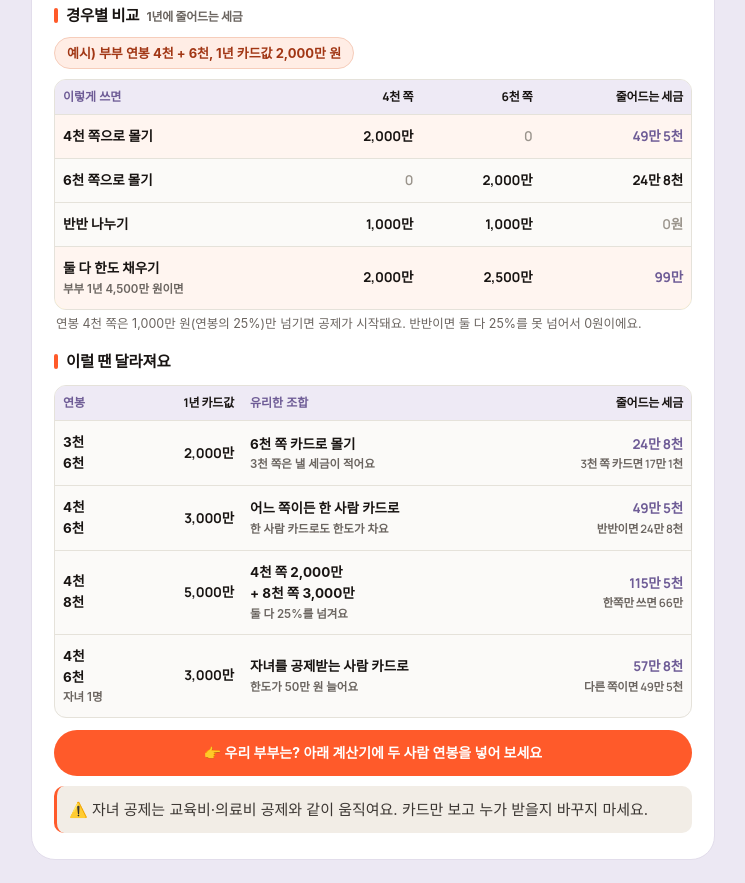
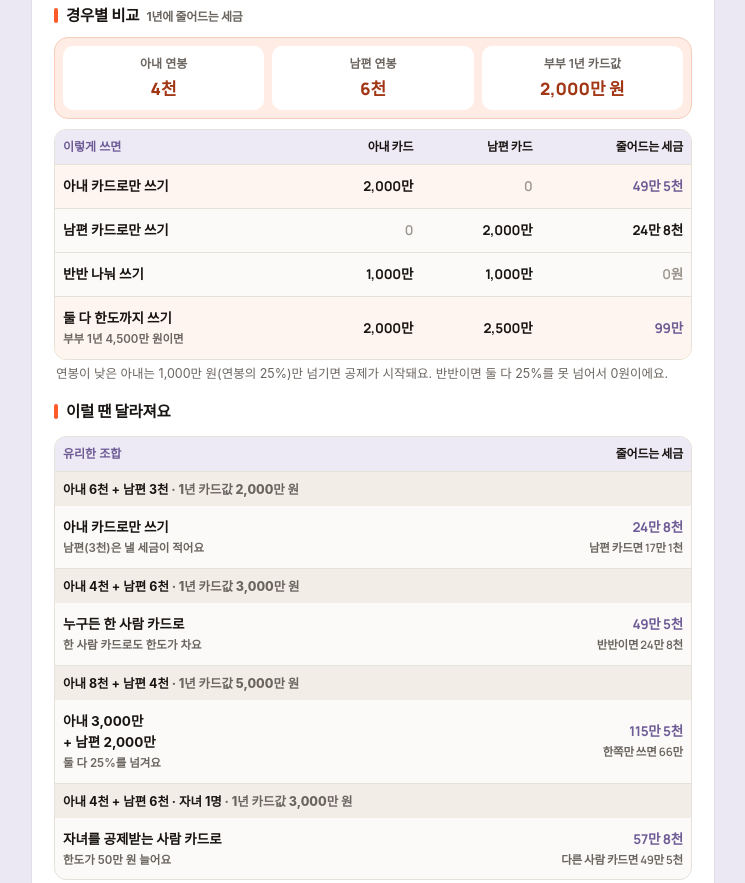
Before and after one commit to koowwook/chaehee, a plain HTML site: page 261120/index.html in a window 1280 px wide. Shown: the part 3374-4257 px from the top of the page, without its empty margins (267-1012 px from the left). Drawn offline with Linux system fonts and the light colour scheme; a web font is replaced by a local one.

Commit message:
261120: 맞벌이 예시를 아내/남편 표현으로, 이럴 땐 표 묶음형으로
Co-Authored-By: Claude Opus 5.5 <noreply@anthropic.com>

```diff
--- a/261120/index.html
+++ b/261120/index.html
@@ -755,6 +755,17 @@ body{background:#ECE8F3!important}
 /* ===== 이해는 함께 · 밝은 라벤더 (2026-11-22) ===== */
 .mz-g.lav{background:#F5F2FF;border-color:#E3DCFB}
 .mz-g.lav .mz-gt,.mz-g.lav .n{background:#9B85F2}
+
+/* ===== 예시 칸 2개로 (2026-11-22) ===== */
+.exbar.ex2{display:flex;gap:8px;padding:8px;border-radius:14px;background:var(--m-orange-bg,#FFEDE5)}
+.ex2 span{flex:1;min-width:0;background:#fff;border-radius:10px;padding:8px 4px;text-align:center}
+.ex2 i{display:block;font-style:normal;font-size:12px;font-weight:600;color:var(--m-ink2);margin-bottom:2px}
+.ex2 b{display:block;white-space:nowrap;font-size:17px;font-weight:800;font-family:'Manrope','Pretendard',sans-serif;color:var(--m-orange-tx2)}
+
+/* ===== 이럴 땐 달라져요 · 연봉을 줄 제목으로 (2026-11-22) ===== */
+.kt-grp tr.grp td{background:var(--m-warm);font-size:12.5px;padding-top:8px;padding-bottom:7px;color:var(--m-ink2)}
+.kt-grp tr.grp+tr td{border-top:0}
+#couple + section .kt-one td:first-child small{white-space:normal}
 </style>
 </head>
 <body>
@@ -865,23 +876,27 @@ body{background:#ECE8F3!important}
     <div class="who slim"><span class="who-ic">👫</span><div class="one-line"><b>맞벌이</b> <em>· 누구 카드로 몰아줄까?</em></div></div>
     <p class="cap" style="margin-top:0">부부 카드값은 합치지 않고, <b>각자 자기 카드로 쓴 돈</b>으로 따로 계산해요.</p>
     <div class="tt" style="margin-top:12px">경우별 비교 <small>1년에 줄어드는 세금</small></div>
-    <div class="exbar">예시) 부부 연봉 4천 + 6천, 1년 카드값 2,000만 원</div>
+    <div class="exbar ex2"><span><i>아내 연봉</i><b>4천</b></span><span><i>남편 연봉</i><b>6천</b></span><span><i>부부 1년 카드값</i><b>2,000만 원</b></span></div>
     <table class="kt kt-one">
-      <tr><th>이렇게 쓰면</th><th class="num">4천 쪽</th><th class="num">6천 쪽</th><th class="num">줄어드는 세금</th></tr>
-      <tr class="hl"><td><b>4천 쪽으로 몰기</b></td><td class="num">2,000만</td><td class="num mute">0</td><td class="num win">49만 5천</td></tr>
-      <tr><td><b>6천 쪽으로 몰기</b></td><td class="num mute">0</td><td class="num">2,000만</td><td class="num">24만 8천</td></tr>
-      <tr><td><b>반반 나누기</b></td><td class="num">1,000만</td><td class="num">1,000만</td><td class="num mute">0원</td></tr>
-      <tr class="hl"><td><b>둘 다 한도 채우기</b><small>부부 1년 4,500만 원이면</small></td><td class="num">2,000만</td><td class="num">2,500만</td><td class="num win">99만</td></tr>
+      <tr><th>이렇게 쓰면</th><th class="num">아내 카드</th><th class="num">남편 카드</th><th class="num">줄어드는 세금</th></tr>
+      <tr class="hl"><td><b>아내 카드로만 쓰기</b></td><td class="num">2,000만</td><td class="num mute">0</td><td class="num win">49만 5천</td></tr>
+      <tr><td><b>남편 카드로만 쓰기</b></td><td class="num mute">0</td><td class="num">2,000만</td><td class="num">24만 8천</td></tr>
+      <tr><td><b>반반 나눠 쓰기</b></td><td class="num">1,000만</td><td class="num">1,000만</td><td class="num mute">0원</td></tr>
+      <tr class="hl"><td><b>둘 다 한도까지 쓰기</b><small>부부 1년 4,500만 원이면</small></td><td class="num">2,000만</td><td class="num">2,500만</td><td class="num win">99만</td></tr>
     </table>
-    <p class="cap">연봉 4천 쪽은 1,000만 원(연봉의 25%)만 넘기면 공제가 시작돼요. 반반이면 둘 다 25%를 못 넘어서 0원이에요.</p>
+    <p class="cap">연봉이 낮은 아내는 1,000만 원(연봉의 25%)만 넘기면 공제가 시작돼요. 반반이면 둘 다 25%를 못 넘어서 0원이에요.</p>
 
     <div class="tt" style="margin-top:16px">이럴 땐 달라져요</div>
-    <table class="kt">
-      <tr><th>연봉</th><th class="num">1년 카드값</th><th>유리한 조합</th><th class="num">줄어드는 세금</th></tr>
-      <tr><td><b>3천</b><br><b>6천</b></td><td class="num">2,000만</td><td><b>6천 쪽 카드로 몰기</b><small>3천 쪽은 낼 세금이 적어요</small></td><td class="num win">24만 8천<small>3천 쪽 카드면 17만 1천</small></td></tr>
-      <tr><td><b>4천</b><br><b>6천</b></td><td class="num">3,000만</td><td><b>어느 쪽이든 한 사람 카드로</b><small>한 사람 카드로도 한도가 차요</small></td><td class="num win">49만 5천<small>반반이면 24만 8천</small></td></tr>
-      <tr><td><b>4천</b><br><b>8천</b></td><td class="num">5,000만</td><td><b>4천 쪽 2,000만<br>+ 8천 쪽 3,000만</b><small>둘 다 25%를 넘겨요</small></td><td class="num win">115만 5천<small>한쪽만 쓰면 66만</small></td></tr>
-      <tr><td><b>4천</b><br><b>6천</b><small>자녀 1명</small></td><td class="num">3,000만</td><td><b>자녀를 공제받는 사람 카드로</b><small>한도가 50만 원 늘어요</small></td><td class="num win">57만 8천<small>다른 쪽이면 49만 5천</small></td></tr>
+    <table class="kt kt-grp">
+      <tr><th>유리한 조합</th><th class="num">줄어드는 세금</th></tr>
+      <tr class="grp"><td colspan="2"><b>아내 6천 + 남편 3천</b> · <span style="white-space:nowrap">1년 카드값 2,000만 원</span></td></tr>
+      <tr><td><b>아내 카드로만 쓰기</b><small>남편(3천)은 낼 세금이 적어요</small></td><td class="num win">24만 8천<small>남편 카드면 17만 1천</small></td></tr>
+      <tr class="grp"><td colspan="2"><b>아내 4천 + 남편 6천</b> · <span style="white-space:nowrap">1년 카드값 3,000만 원</span></td></tr>
+      <tr><td><b>누구든 한 사람 카드로</b><small>한 사람 카드로도 한도가 차요</small></td><td class="num win">49만 5천<small>반반이면 24만 8천</small></td></tr>
+      <tr class="grp"><td colspan="2"><b>아내 8천 + 남편 4천</b> · <span style="white-space:nowrap">1년 카드값 5,000만 원</span></td></tr>
+      <tr><td><b>아내 3,000만<br>+ 남편 2,000만</b><small>둘 다 25%를 넘겨요</small></td><td class="num win">115만 5천<small>한쪽만 쓰면 66만</small></td></tr>
+      <tr class="grp"><td colspan="2"><b>아내 4천 + 남편 6천 · 자녀 1명</b> · <span style="white-space:nowrap">1년 카드값 3,000만 원</span></td></tr>
+      <tr><td><b>자녀를 공제받는 사람 카드로</b><small>한도가 50만 원 늘어요</small></td><td class="num win">57만 8천<small>다른 사람 카드면 49만 5천</small></td></tr>
     </table>
     <a class="go-calc" href="#calc">👉 우리 부부는? 아래 계산기에 두 사람 연봉을 넣어 보세요</a>
     <p class="note2">⚠️ 자녀 공제는 교육비·의료비 공제와 같이 움직여요. 카드만 보고 누가 받을지 바꾸지 마세요.</p>
@@ -1261,8 +1276,8 @@ body{background:#ECE8F3!important}
       rows([['내 카드 (연봉 '+man(g1)+')',plan(g1,m1,k1)],['배우자 카드 (연봉 '+man(g2)+')',plan(g2,m2,k2)],['카드 소득공제','나 '+mw(dedBest(g1,m1*12,k1))+' · 배우자 '+mw(dedBest(g2,m2*12,k2))],['줄어드는 세금 합계',yak(best.v)],['한쪽에 다 몰면','나 '+won(all1)+' · 배우자 '+won(all2)]]);
       if(both) tip+='둘 다 연봉의 25%를 넘겨서, 나눠 써야 둘 다 공제받아요.';
       else if(g1===g2) tip+='두 사람 연봉이 같아서 한 사람 카드로 몰면 돼요.';
-      else if(gMain>gOther) tip+='낮은 쪽은 세율이 낮아서 같은 공제를 받아도 줄어드는 세금이 작아요.';
-      else tip+='연봉 낮은 쪽은 연봉의 25%가 낮아서 공제가 더 빨리 시작돼요.';
+      else if(gMain>gOther) tip+='연봉 낮은 사람은 세율이 낮아서 같은 공제를 받아도 줄어드는 세금이 작아요.';
+      else tip+='연봉 낮은 사람은 연봉의 25%가 낮아서 공제가 더 빨리 시작돼요.';
     }
     $('oTip').textContent=tip;
     var gc=meMain?g1:g2, kc=meMain?k1:k2, nm=meMain?'내 카드':'배우자 카드';
```
